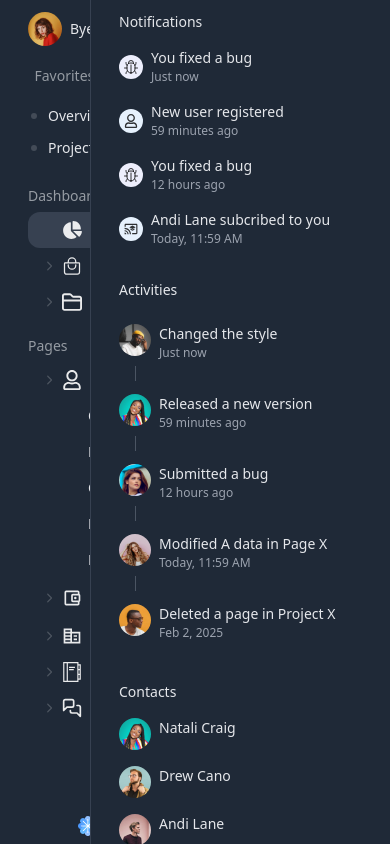
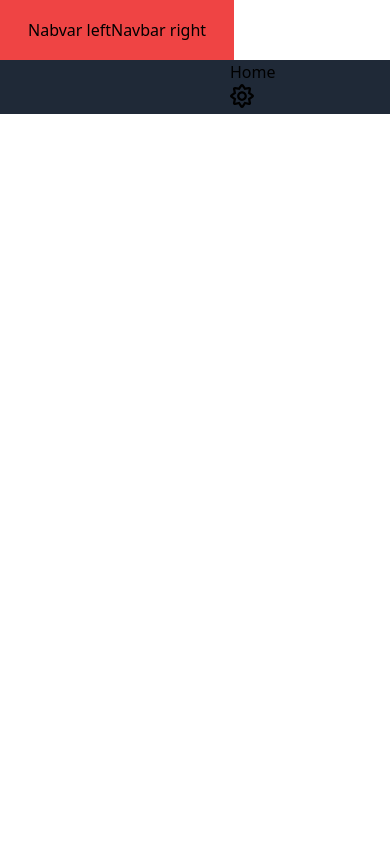
Before and after one commit to Ceci007/react-dashboard, a React (Vite) app: page / in a window 390 px wide. Built offline with nearby package versions, Linux system fonts and the light colour scheme.

Commit message:
Start positioning Navbar

```diff
--- a/src/App.jsx
+++ b/src/App.jsx
@@ -12,12 +12,14 @@ import Home from "./components/Home";
 import Sidebar from "./components/Sidebar";
 import ThemeContextProvider from './context/ThemeContextProvider';
 import Notifications from './components/Notifications';
+import Navbar from './components/Navbar';
 
 function App() {
   return (
     <Router>
       <ThemeContextProvider>
         <Sidebar />
+        <Navbar />
         <Notifications />
         <Routes>
           <Route path="/" element={<Home />} />
--- a/src/components/Home.jsx
+++ b/src/components/Home.jsx
@@ -1,4 +1,4 @@
-import React, { useContext } from 'react';
+import { useContext } from 'react';
 import { ThemeCotext } from '../context/ThemeContextProvider';
 import { FaMoon, FaRegSun } from "react-icons/fa";
 
@@ -6,7 +6,7 @@ const Home = () => {
   const {theme, toggleTheme} = useContext(ThemeCotext);
 
   return (
-    <div className="w-full h-full leght:bg-white dark:bg-gray-800">
+    <div className="w-full h-full leght:bg-white dark:bg-gray-800 mt-[60px]">
       <p className="ml-[230px]">Home</p>
       <button className='ml-[230px] text-2xl text-dark' onClick={toggleTheme}>
         {theme === "light" ? <FaMoon /> : <FaRegSun />}
--- /dev/null
+++ b/src/components/Navbar.jsx
@@ -0,0 +1,14 @@
+const Navbar = () => {
+  return (
+    <div className="fixed w-[calc(100vw - (230px + 300px))] top-0 md:!right-[300px] md:left-[230px] h-[60px] px-7 py-3 flex items-center justify-between bg-red-500">
+      <div>
+        Nabvar left
+      </div>
+      <div className="">
+        Navbar right
+      </div>
+    </div>
+  )
+}
+
+export default Navbar;
--- a/src/components/Notifications.jsx
+++ b/src/components/Notifications.jsx
@@ -15,7 +15,7 @@ const Notifications = () => {
   const { theme } = useContext(ThemeCotext);
 
   return (
-    <aside className={"fixed overflow-y-auto max-h-screen h-auto right-0 top-0 w-[300px] flex flex-col px-7 py-3 bg-white dark:bg-gray-800 text-gray-900 dark:text-gray-200 border-0 border-l-[1px] border-solid " + `${theme === "dark" ? "border-l-gray-700" : "border-l-gray-200"}`}>
+    <aside className={"fixed z-60 overflow-y-auto max-h-screen h-auto right-0 top-0 w-[300px] hidden md:flex flex-col px-7 py-3 bg-white dark:bg-gray-800 text-gray-900 dark:text-gray-200 border-0 border-l-[1px] border-solid " + `${theme === "dark" ? "border-l-gray-700" : "border-l-gray-200"}`}>
       <div>
         <h3 className="text-sm text-gray-900 dark:text-gray-200">Notifications</h3>
         <ul className="mt-2">
--- a/src/components/Sidebar.jsx
+++ b/src/components/Sidebar.jsx
@@ -15,7 +15,7 @@ const Sidebar = () => {
 	const { theme } = useContext(ThemeCotext);
 
   return (
-			<aside className={"fixed z-60 px-7 py-3 top-0 left-0 w-[230px] h-full bg-white dark:bg-gray-800 text-gray-900 dark:text-gray-200 border-0 border-r-[1px] border-solid " + `${theme === "dark" ? "border-r-gray-700" : "border-r-gray-200"}` }>
+			<aside className={"fixed hidden md:block z-60 px-7 py-3 top-0 left-0 w-[230px] h-full bg-white dark:bg-gray-800 text-gray-900 dark:text-gray-200 border-0 border-r-[1px] border-solid " + `${theme === "dark" ? "border-r-gray-700" : "border-r-gray-200"}` }>
       <div className="flex items-center gap-2">
         <img src={userPicture} alt="user" className="w-[34px] h-[34px] rounded-full" />
         <h3 className="text-sm text-gray-900 dark:text-gray-200">ByeWind</h3>
```
